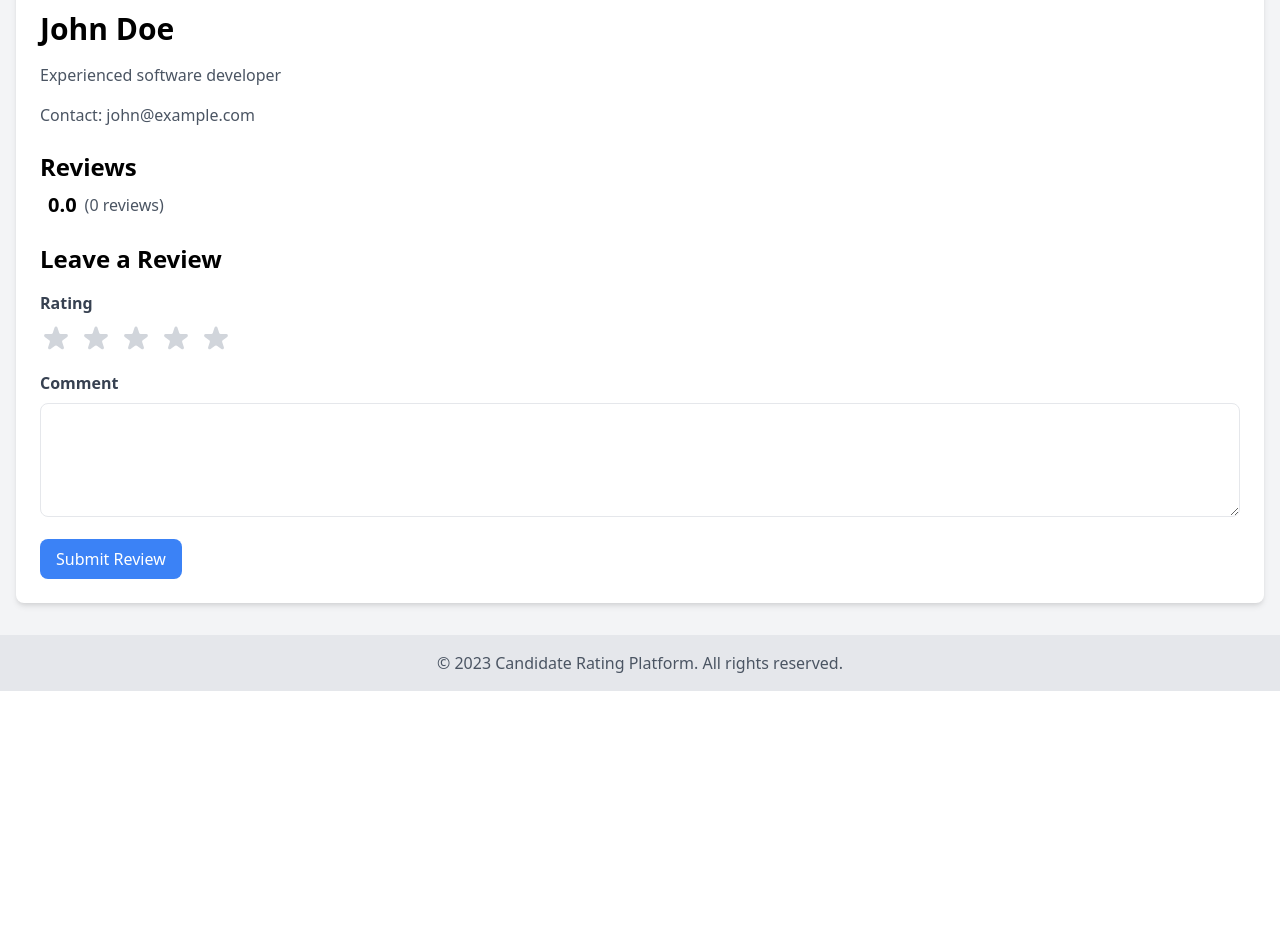
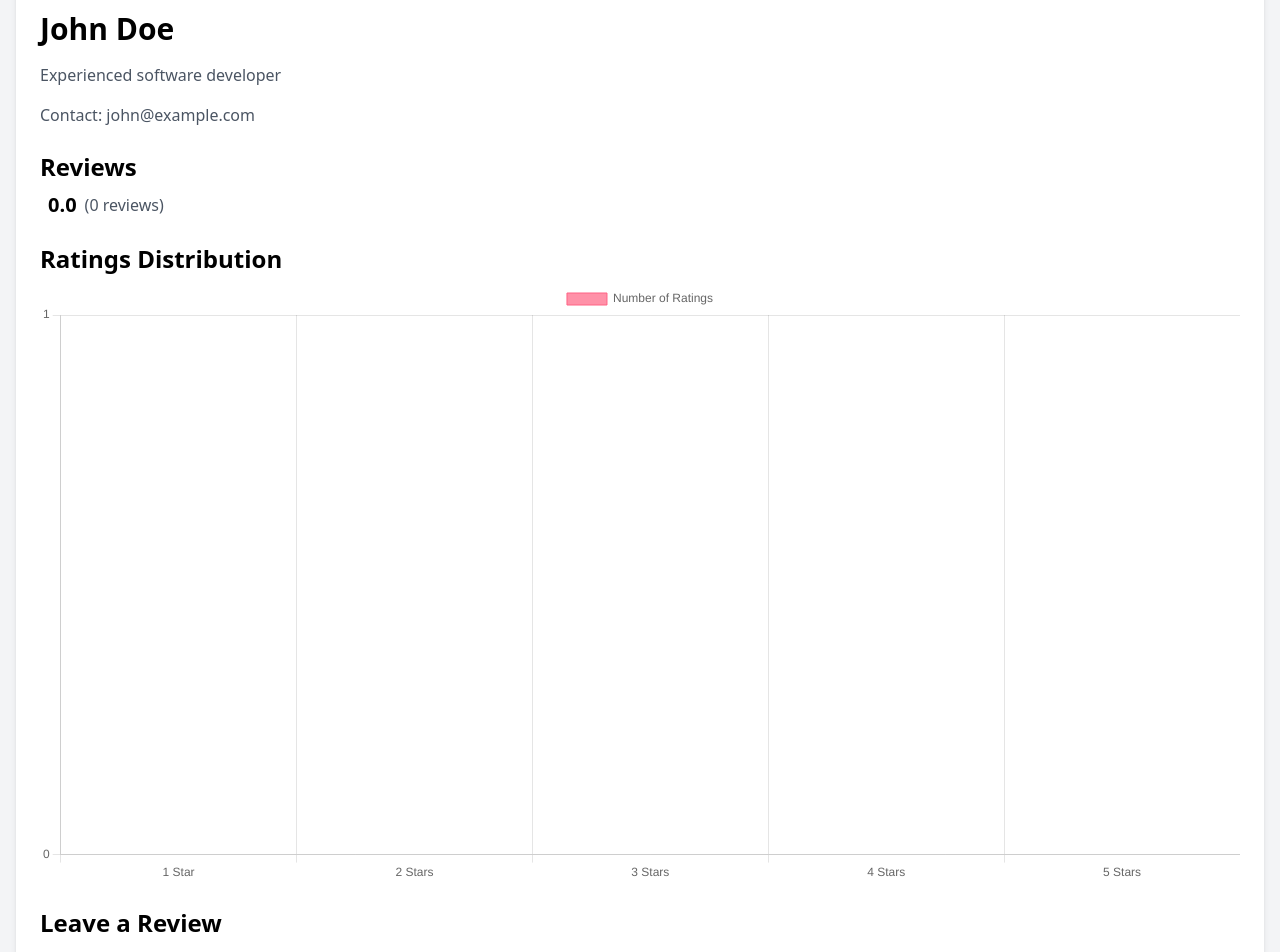
Before and after one commit to ablakateam/CandidateRater, a Flask app: page /candidate/1 in a window 1280 px wide. Shown: the part 381-1333 px from the top of the page. Before the commit the page ends 1072 px from the top, so only its background shows below. Run offline with Flask 3, Linux system fonts and the light colour scheme.

Commit message:
Agent step completed: Add data visualization for candidate ratings

```diff
--- a/main.py
+++ b/main.py
@@ -6,6 +6,7 @@
 from models import db, Candidate, Review, Admin
 from config import Config
 from utils import allowed_file, paginate
+from collections import Counter
 
 app = Flask(__name__)
 app.config.from_object(Config)
@@ -15,9 +16,9 @@
 def create_sample_candidates():
     if Candidate.query.count() == 0:
         sample_candidates = [
-            Candidate(name="John Doe", bio="Experienced software developer", contact="john@example.com", photo="john.jpg"),
-            Candidate(name="Jane Smith", bio="Marketing specialist", contact="jane@example.com", photo="jane.jpg"),
-            Candidate(name="Bob Johnson", bio="Project manager", contact="bob@example.com", photo="bob.jpg"),
+            Candidate(name="John Doe", bio="Experienced software developer", contact="john@example.com", photo="https://via.placeholder.com/150?text=John+Doe"),
+            Candidate(name="Jane Smith", bio="Marketing specialist", contact="jane@example.com", photo="https://via.placeholder.com/150?text=Jane+Smith"),
+            Candidate(name="Bob Johnson", bio="Project manager", contact="bob@example.com", photo="https://via.placeholder.com/150?text=Bob+Johnson"),
         ]
         db.session.add_all(sample_candidates)
         db.session.commit()
@@ -48,7 +49,13 @@
             flash('Your review has been submitted!', 'success')
         else:
             flash('Invalid rating. Please rate between 1 and 5.', 'error')
-    return render_template('candidate.html', candidate=candidate)
+
+    # Calculate ratings distribution
+    ratings = [review.rating for review in candidate.reviews]
+    ratings_counter = Counter(ratings)
+    ratings_data = [ratings_counter[i] for i in range(1, 6)]
+
+    return render_template('candidate.html', candidate=candidate, ratings_data=ratings_data)
 
 @app.route('/api/search')
 def api_search():
@@ -57,7 +64,7 @@
     return jsonify([{
         'id': c.id,
         'name': c.name,
-        'photo': url_for('static', filename=f'img/{c.photo}'),
+        'photo': c.photo,
         'rating': c.average_rating,
         'review_count': len(c.reviews)
     } for c in candidates])
--- a/templates/candidate.html
+++ b/templates/candidate.html
@@ -2,7 +2,7 @@
 
 {% block content %}
 <div class="bg-white p-6 rounded-lg shadow-md">
-    <img src="{{ url_for('static', filename='img/' + candidate.photo) }}" alt="{{ candidate.name }}" class="w-full h-64 object-cover mb-4 rounded">
+    <img src="{{ candidate.photo }}" alt="{{ candidate.name }}" class="w-full h-64 object-cover mb-4 rounded">
     <h1 class="text-3xl font-bold mb-4">{{ candidate.name }}</h1>
     <p class="text-gray-600 mb-4">{{ candidate.bio }}</p>
     <p class="text-gray-600 mb-6">Contact: {{ candidate.contact }}</p>
@@ -37,6 +37,11 @@
         {% endfor %}
     </div>
 
+    <div class="mb-6">
+        <h2 class="text-2xl font-semibold mb-2">Ratings Distribution</h2>
+        <canvas id="ratingsChart" width="400" height="200"></canvas>
+    </div>
+
     <h2 class="text-2xl font-semibold mb-4">Leave a Review</h2>
     <form action="{{ url_for('candidate', id=candidate.id) }}" method="POST" class="space-y-4">
         <div>
@@ -62,3 +67,50 @@
     </form>
 </div>
 {% endblock %}
+
+{% block extra_js %}
+<script src="https://cdn.jsdelivr.net/npm/chart.js"></script>
+<script>
+document.addEventListener('DOMContentLoaded', function() {
+    var ctx = document.getElementById('ratingsChart').getContext('2d');
+    var ratingsData = {{ ratings_data|tojson }};
+
+    var chart = new Chart(ctx, {
+        type: 'bar',
+        data: {
+            labels: ['1 Star', '2 Stars', '3 Stars', '4 Stars', '5 Stars'],
+            datasets: [{
+                label: 'Number of Ratings',
+                data: ratingsData,
+                backgroundColor: [
+                    'rgba(255, 99, 132, 0.7)',
+                    'rgba(255, 159, 64, 0.7)',
+                    'rgba(255, 205, 86, 0.7)',
+                    'rgba(75, 192, 192, 0.7)',
+                    'rgba(54, 162, 235, 0.7)'
+                ],
+                borderColor: [
+                    'rgb(255, 99, 132)',
+                    'rgb(255, 159, 64)',
+                    'rgb(255, 205, 86)',
+                    'rgb(75, 192, 192)',
+                    'rgb(54, 162, 235)'
+                ],
+                borderWidth: 1
+            }]
+        },
+        options: {
+            responsive: true,
+            scales: {
+                y: {
+                    beginAtZero: true,
+                    ticks: {
+                        stepSize: 1
+                    }
+                }
+            }
+        }
+    });
+});
+</script>
+{% endblock %}
--- a/templates/index.html
+++ b/templates/index.html
@@ -10,7 +10,7 @@
 <div class="grid grid-cols-1 md:grid-cols-2 lg:grid-cols-3 gap-6" id="candidates-container">
     {% for candidate in candidates.items %}
     <div class="bg-white p-6 rounded-lg shadow-md">
-        <img src="{{ url_for('static', filename='img/' + candidate.photo) }}" alt="{{ candidate.name }}" class="w-full h-48 object-cover mb-4 rounded">
+        <img src="{{ candidate.photo }}" alt="{{ candidate.name }}" class="w-full h-48 object-cover mb-4 rounded">
         <h2 class="text-xl font-semibold mb-2">{{ candidate.name }}</h2>
         <div class="flex items-center mb-2">
             <div class="text-yellow-400 mr-2">
```
Also changed, not shown: package.json (added, +15 -0 lines), instance/candidates.db, package-lock.json (added), 1 other file.
